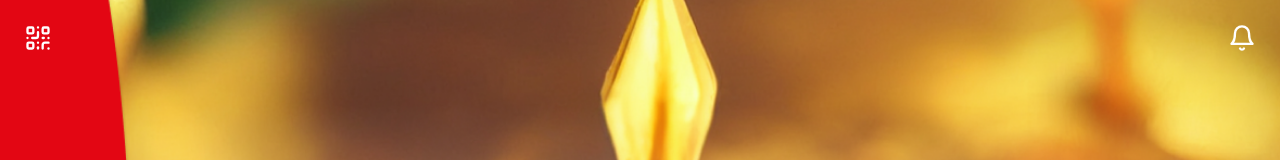
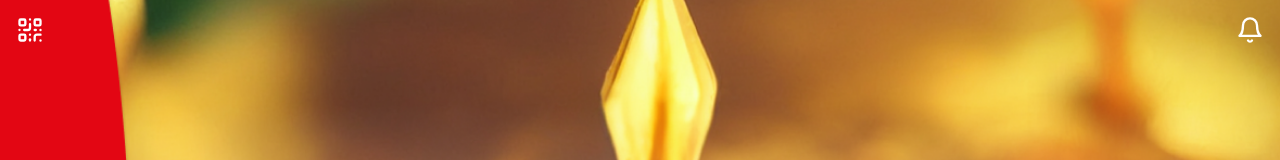
Before and after one commit to JoelSngZhenWei/BonusPlusEnhanced, a Next.js app in the folder bonusplusenhanced/: page / in a window 1280 px wide. Shown: the top 160 px of the page. Built offline with nearby package versions, Linux system fonts and the light colour scheme.

Commit message:
jdhhh hdjj

```diff
--- a/bonusplusenhanced/app/home/page.tsx
+++ b/bonusplusenhanced/app/home/page.tsx
@@ -16,7 +16,7 @@
 
   return (
     <div className="min-h-screen bg-ocbc-white pb-16">
-    <header className="fixed top-0 left-0 w-full z-50 bg-transparent">
+    <header className="fixed top-0 left-0 w-full z-50 bg-transparent p-2">
         <div className="">
           <div className="flex justify-between items-center">
             <QrCodeScannerIcon isDark={true} />
--- a/bonusplusenhanced/app/page.tsx
+++ b/bonusplusenhanced/app/page.tsx
@@ -16,6 +16,16 @@
   };
   return (
     <div className="min-h-screen ocbc-white-bg">
+          <header className="fixed top-0 left-0 w-full z-50 bg-transparent p-2">
+        <div className="">
+          <div className="flex justify-between items-center">
+            <QrCodeScannerIcon isDark={false} />
+            <div className="flex items-center gap-4">
+              <NotificationIcon isDark={false} />
+            </div>
+          </div>
+        </div>
+      </header>
       <div className="relative">
         <div className="relative w-full" style={{ height:'500px'}}> {/* Reduced height to allow overlap */}
           <Image
@@ -25,10 +35,6 @@
             objectFit="cover"
             // className="brightness-75"
           />
-          <div className="absolute top-4 flex justify-between w-full px-4 z-10">
-            <QrCodeScannerIcon isDark={false} />
-            <NotificationIcon />
-          </div>
           <div className="absolute bottom-24 right-6 text-slate-700 text-right"> {/* Moved up to overlap */}
             <div className="flex items-right gap-2">
               <div >
```
